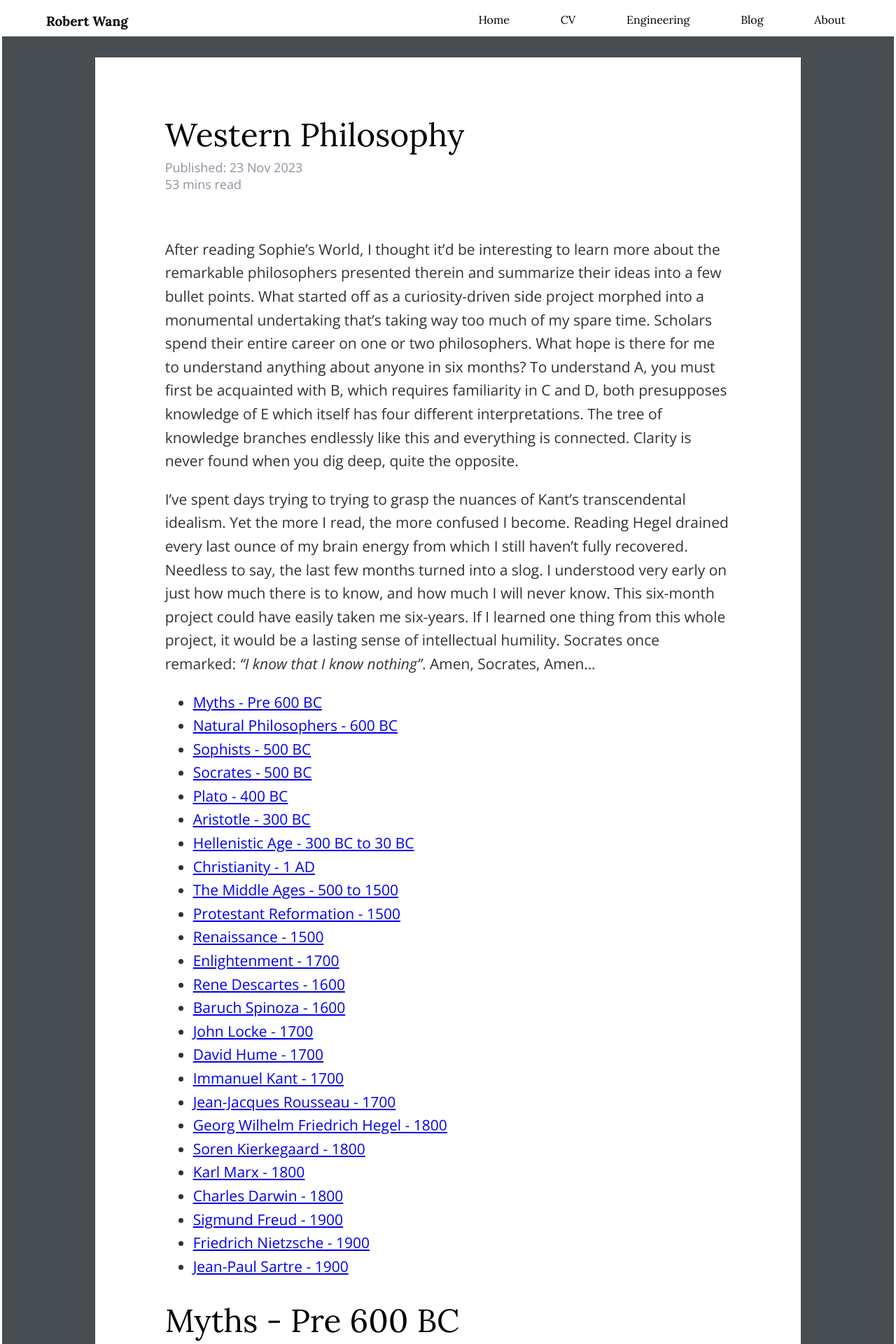
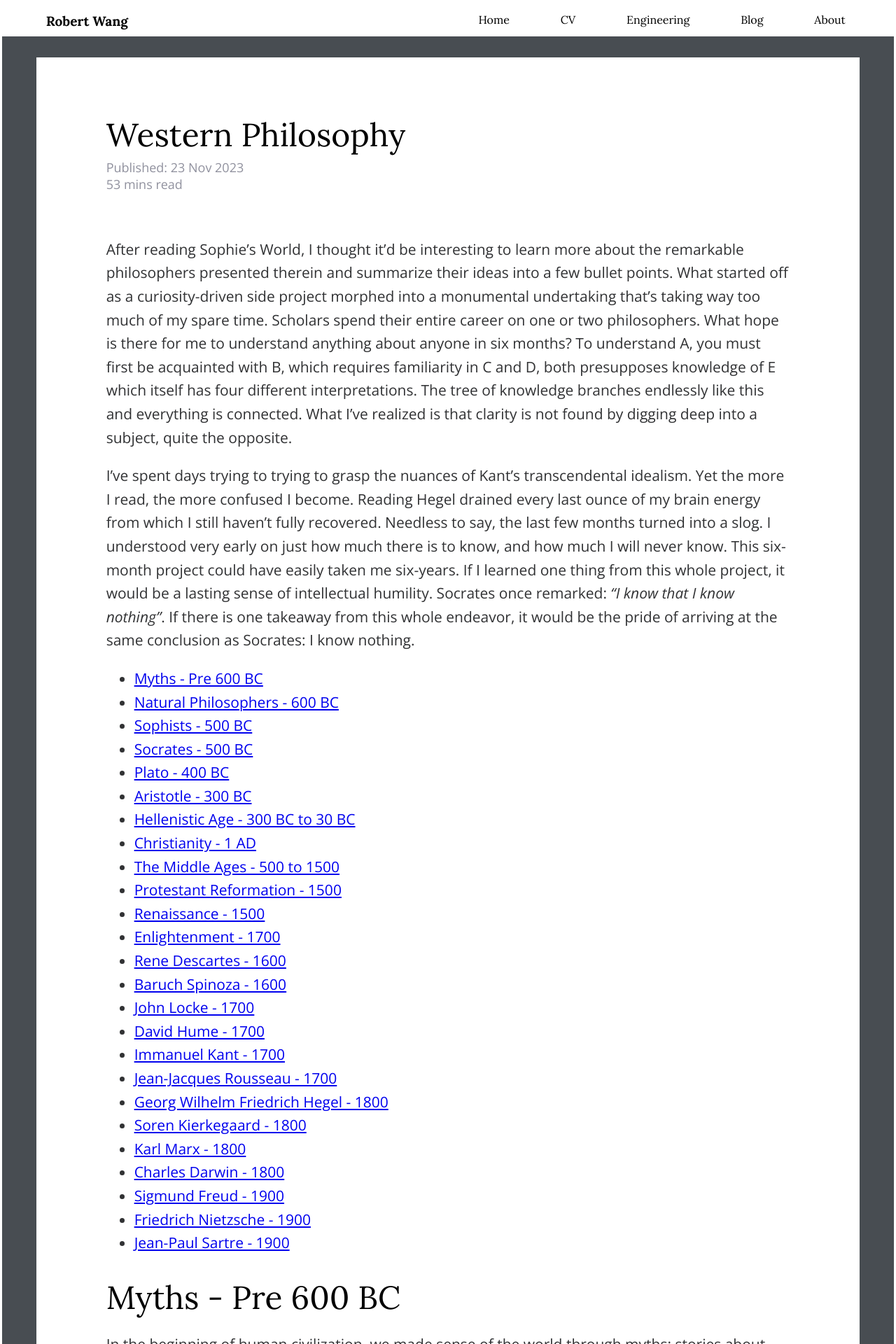
Before and after one commit to wcfrobert/wcfrobert.github.io, a Jekyll site: the page built from _posts/2023-11-23-western-philosophy.md, in a window 1280 px wide. Shown: the top 1920 px of the page at 70% size. Built offline with Jekyll 4.4.1, drawn with Linux system fonts in a browser that asks for light colours; comment, search, counter and statistics services are not loaded.

Commit message:
nov 2024 improvements
updated gtag, blog width, removed cv

```diff
--- a/_posts/2023-11-23-western-philosophy.md
+++ b/_posts/2023-11-23-western-philosophy.md
@@ -8,9 +8,9 @@ date: 2023-11-23
 tags: thoughts
 ---
 
-After reading Sophie's World, I thought it'd be interesting to learn more about the remarkable philosophers presented therein and summarize their ideas into a few bullet points. What started off as a curiosity-driven side project morphed into a monumental undertaking that's taking way too much of my spare time. Scholars spend their entire career on one or two philosophers. What hope is there for me to understand anything about anyone in six months? To understand A, you must first be acquainted with B, which requires familiarity in C and D, both presupposes knowledge of E which itself has four different interpretations. The tree of knowledge branches endlessly like this and everything is connected. Clarity is never found when you dig deep, quite the opposite.
+After reading Sophie's World, I thought it'd be interesting to learn more about the remarkable philosophers presented therein and summarize their ideas into a few bullet points. What started off as a curiosity-driven side project morphed into a monumental undertaking that's taking way too much of my spare time. Scholars spend their entire career on one or two philosophers. What hope is there for me to understand anything about anyone in six months? To understand A, you must first be acquainted with B, which requires familiarity in C and D, both presupposes knowledge of E which itself has four different interpretations. The tree of knowledge branches endlessly like this and everything is connected. What I've realized is that clarity is not found by digging deep into a subject, quite the opposite.
 
-I've spent days trying to trying to grasp the nuances of Kant's transcendental idealism. Yet the more I read, the more confused I become. Reading Hegel drained every last ounce of my brain energy from which I still haven't fully recovered. Needless to say, the last few months turned into a slog. I understood very early on just how much there is to know, and how much I will never know. This six-month project could have easily taken me six-years. If I learned one thing from this whole project, it would be a lasting sense of intellectual humility. Socrates once remarked: *"I know that I know nothing"*. Amen, Socrates, Amen...
+I've spent days trying to trying to grasp the nuances of Kant's transcendental idealism. Yet the more I read, the more confused I become. Reading Hegel drained every last ounce of my brain energy from which I still haven't fully recovered. Needless to say, the last few months turned into a slog. I understood very early on just how much there is to know, and how much I will never know. This six-month project could have easily taken me six-years. If I learned one thing from this whole project, it would be a lasting sense of intellectual humility. Socrates once remarked: *"I know that I know nothing"*. If there is one takeaway from this whole endeavor, it would be the pride of arriving at the same conclusion as Socrates: I know nothing.
 
 
 
--- a/about.html
+++ b/about.html
@@ -38,6 +38,7 @@ layout: typical
 
     <h1>Favorite Books</h1>
     <ul>
+      <li>2024: Hackers and Painters - Paul Graham</li>
       <li>2023: Deep Work - Cal Newport</li>
       <li>2022: Peak - Anders Ericsson and Robert Pool</li>
       <li>2021: The Attention Merchant - Tim Wu</li>
--- a/assets/css/style.css
+++ b/assets/css/style.css
@@ -762,7 +762,7 @@ PART 8: BLOG POSTS
 }
 
 .blog-post {
-	width: 84ch;
+	width: 98ch;
 	max-width: 100%;
 	padding: 100px;
 	padding-top: 50px;
--- a/assets/js/custom.js
+++ b/assets/js/custom.js
@@ -1,7 +1,6 @@
 function _class(name){
     return document.getElementsByClassName(name);
 }
-
 
 
 //JS for Disqus
@@ -14,8 +13,28 @@ function showdisqus() {
 }
 
 
+//JS for project browser
+//get all of the tab panes (divs) within tab-header
+let tabPanes = _class("tab-header")[0].getElementsByTagName("div");
 
-//Header javascript for hamburger menu
+//add click event to all panes
+for(let i=0;i<tabPanes.length;i++){
+    tabPanes[i].addEventListener("click", function(){
+        //on click, remove current active header, make clicked header active
+        _class("tab-header")[0].getElementsByClassName("active-tab")[0].classList.remove("active-tab");
+        tabPanes[i].classList.add("active-tab");
+
+        //change tab indicator position based on index of pane clicked
+        _class("tab-indicator")[0].style.top = `calc(25px + ${i*50}px)`;
+
+        //swap active for tab content as well
+        _class("tab-content")[0].getElementsByClassName("active-tab")[0].classList.remove("active-tab");
+        _class("tab-content")[0].getElementsByTagName("div")[i*2].classList.add("active-tab");
+    })
+}
+
+
+//JS for hamburger menu
 //https://codepen.io/AleksandrHovhannisyan/pen/xxwWama
 const navbar = document.getElementById("navbar");
 const navbarToggle = navbar.querySelector(".navbar-toggle");
```
Also changed, not shown: _layouts/typical.html (+6 -5 lines), _posts/2022-05-18-goodbye-youtube.md (added, +31 -0 lines), index.html (+15 -27 lines), assets/img/blog/youtube.png (added), assets/img/blog/youtube2.png (added).
